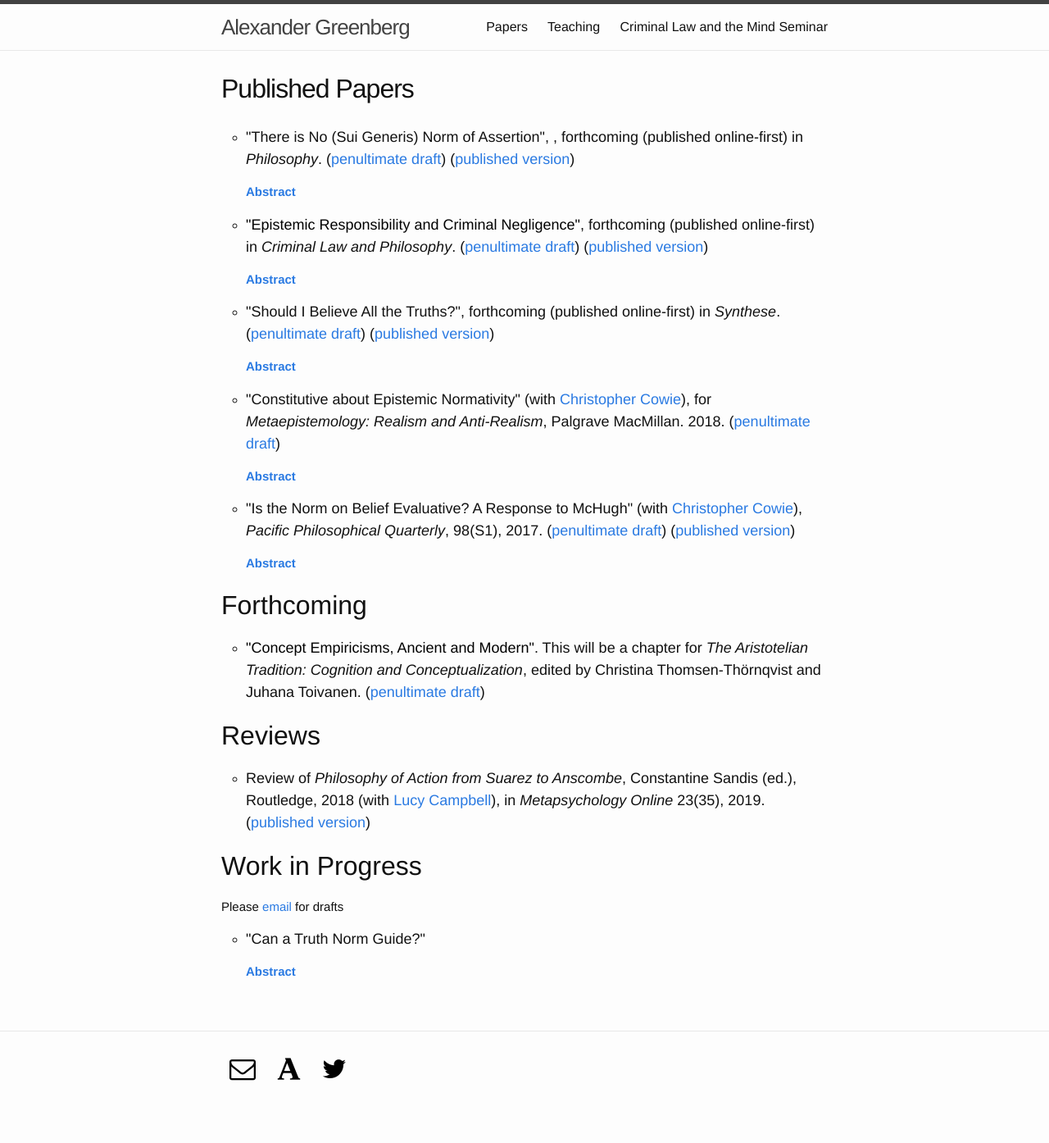
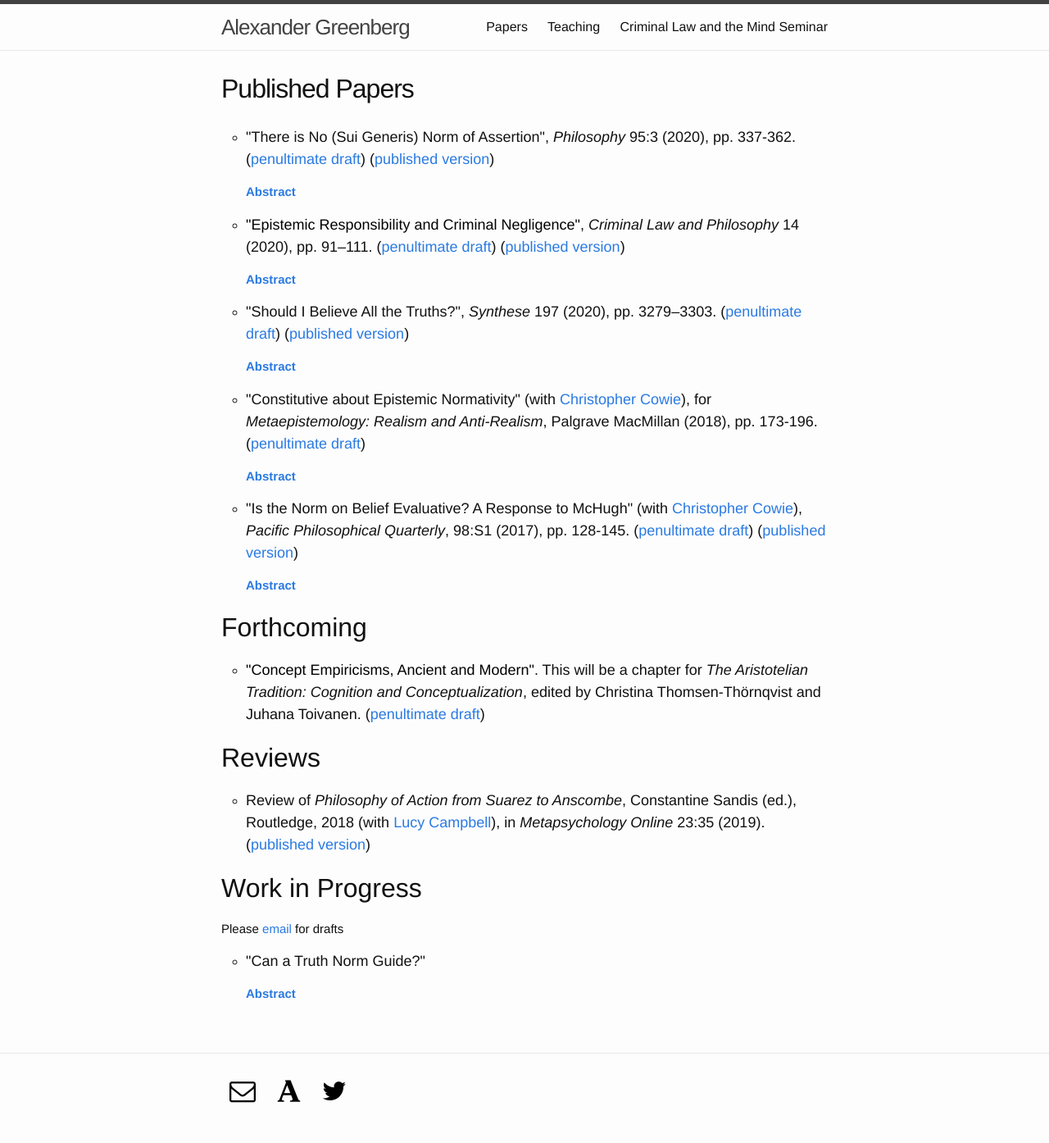
Before and after one commit to alexandergreenberg/alexandergreenberg.github.io, a Jekyll site: the page built from pages/01_Publications.html, in a window 1280 px wide. Shown: the whole page at 82% size. Built offline with Jekyll 4.4.1, drawn with Linux system fonts in a browser that asks for light colours; some web fonts are replaced; before the commit the page ends 1367 px from its top, so only the background shows below that.

Commit message:
Update 01_Publications.html

```diff
--- a/pages/01_Publications.html
+++ b/pages/01_Publications.html
@@ -19,27 +19,27 @@ return true;
 </script>
 <ul>
    <li>
-    <h4>"There is No (Sui Generis) Norm of Assertion", , forthcoming (published online-first) in <em>Philosophy</em>. (<a href="/pdfs/no-norm-of-assertion.pdf" target="_blank">penultimate draft</a>) (<a href="https://doi.org/10.1017/S0031819120000169" target="_blank">published version</a>)</h4>
+    <h4>"There is No (Sui Generis) Norm of Assertion", <em>Philosophy</em> 95:3 (2020), pp. 337-362. (<a href="/pdfs/no-norm-of-assertion.pdf" target="_blank">penultimate draft</a>) (<a href="https://doi.org/10.1017/S0031819120000169" target="_blank">published version</a>)</h4>
     <p><a href="javascript:;" onclick="return toggleMe('para7')" value="Toggle"><strong>Abstract</strong></a></p>
     <div id="para7" class="hidden"><p>There are norms on action and norms on assertion. That is, there are things we should and shouldn’t do, and things we should and shouldn’t say. How do these two kinds of norm relate? Are norms on assertion reducible to norms on action? Many philosophers think they are not. These philosophers claim there is a <em>sui generis</em> norm specific to assertion, a norm which is also often claimed to be constitutive of assertion. Both claims, I argue, should be rejected. The phenomenon claimed to support them – the intuitive wrongness of certain assertions – does not in fact support them. Because assertion is an action, the wrongness of assertions can be explained purely by norms on action. And the specifically epistemic wrongness an assertion norm is typically supposed to explain can be explained by an uncontroversial norm on action: one shouldn’t act on epistemically faulty beliefs. No additional <em>sui generis</em> norm on assertion is needed.</p></div>
   </li>
   <li>
-    <h4><a id="negligence" style="color: black; underline: none; text-decoration: none;">"Epistemic Responsibility and Criminal Negligence"</a>, forthcoming (published online-first) in <em>Criminal Law and Philosophy</em>. (<a href="/pdfs/epistemic-responsibility-and-criminal-negligence.pdf" target="_blank">penultimate draft</a>) (<a href="http://dx.doi.org/10.1007/s11572-019-09507-7" target="_blank">published version</a>)</h4>
+    <h4><a id="negligence" style="color: black; underline: none; text-decoration: none;">"Epistemic Responsibility and Criminal Negligence"</a>, <em>Criminal Law and Philosophy</em> 14 (2020), pp. 91–111. (<a href="/pdfs/epistemic-responsibility-and-criminal-negligence.pdf" target="_blank">penultimate draft</a>) (<a href="http://dx.doi.org/10.1007/s11572-019-09507-7" target="_blank">published version</a>)</h4>
     <p><a href="javascript:;" onclick="return toggleMe('para4')" value="Toggle"><strong>Abstract</strong></a></p>
     <div id="para4" class="hidden"><p>We seem to be responsible for our beliefs in a distinctively epistemic way. We often hold each other to account for the beliefs that we hold. We do this by criticising other believers as ‘gullible’ or ‘biased’, and trying to persuade others to revise their beliefs. But responsibility for belief looks hard to understand because we seem to lack control over our beliefs. This paper argues that we can make progress in our understanding of responsibility for belief by thinking about it in parallel with another kind of responsibility: legal responsibility for criminal negligence. Specifically, I argue that that a popular account of responsibility for belief, which grounds it in belief’s reasons-responsiveness, faces a problem analogous to one faced by H.L.A. Hart’s influential capacity-based account of culpability. This points towards a more promising account of responsibility of belief, though, if we draw on accounts of negligence which improve on Hart’s. Broadly speaking, the account of negligence which improves on Hart’s account grounds culpability in a (lack of) concern for others’ interests, whereas my account of epistemic responsibility grounds responsibility for belief in a (lack of) concern for the truth.</p></div>
   </li>
   <li>
-    <h4>"Should I Believe All the Truths?", forthcoming (published online-first) in <em>Synthese</em>. (<a href="/pdfs/should-i-believe-all-the-truths.pdf" target="_blank">penultimate draft</a>) (<a href="https://doi.org/10.1007/s11229-018-1882-9" target="_blank">published version</a>)</h4>
+    <h4>"Should I Believe All the Truths?", <em>Synthese</em> 197 (2020), pp. 3279–3303. (<a href="/pdfs/should-i-believe-all-the-truths.pdf" target="_blank">penultimate draft</a>) (<a href="https://doi.org/10.1007/s11229-018-1882-9" target="_blank">published version</a>)</h4>
     <p><a href="javascript:;" onclick="return toggleMe('para3')" value="Toggle"><strong>Abstract</strong></a></p>
     <div id="para3" class="hidden"><p>Should I believe something if and only if it’s true? Many philosophers have objected to this kind of truth norm, on the grounds that it’s not the case that one ought to believe all the truths. For example, some truths are too complex to believe; others are too trivial to be worth believing. Philosophers who defend truth norms often respond to this problem by reformulating truth norms in ways that do not entail that one ought to believe all the truths. Many of these attempts at reformulation, I’ll argue, have been missteps. A number of these different reformulations are incapable of carrying out a central role a truth norm is meant to play, that of explaining justification. The truth norm I’ll defend, however, avoids the implausible results of a prescription to believe all the truths, but doesn’t thereby fail to explain justification. This norm, introduced (but not defended) by Conor McHugh, states that <em>if</em> one has some doxastic attitude about p — i.e. if one believes, disbelieves, or suspends judgement about whether p — then one ought to believe that p if and only if p is true.</p></div>
   </li>
   <li>
-    <h4>"Constitutive about Epistemic Normativity" (with <a href="https://www.dur.ac.uk/philosophy/staff/?id=16315" target="_blank">Christopher Cowie</a>), for <em>Metaepistemology: Realism and Anti-Realism</em>, Palgrave MacMillan. 2018. (<a href="/pdfs/epistemic-constitutivism.pdf" target="_blank">penultimate draft</a>)</h4>
+    <h4>"Constitutive about Epistemic Normativity" (with <a href="https://www.dur.ac.uk/philosophy/staff/?id=16315" target="_blank">Christopher Cowie</a>), for <em>Metaepistemology: Realism and Anti-Realism</em>, Palgrave MacMillan (2018), pp. 173-196. (<a href="/pdfs/epistemic-constitutivism.pdf" target="_blank">penultimate draft</a>)</h4>
     <p><a href="javascript:;" onclick="return toggleMe('para2')" value="Toggle"><strong>Abstract</strong></a></p>
     <div id="para2" class="hidden"><p>Suppose that you possess strong, perhaps decisive, evidence for a proposition that you’re considering. It is natural to think that that you thereby possess a <em>reason</em> to believe that proposition. What explains this? Why is there such a connection between evidence for (or against) propositions and reasons for believing them? What, in other words, are the <em>grounds</em> of epistemic normativity? One answer to this question is <em>constitutivism about epistemic normativity</em>, the view that epistemic reasons are grounded in the nature of belief. This view promises to provide a happy middle-ground between extreme versions of metanormative <em>realism</em> about epistemic normativity and extreme versions of <em>anti-realism</em>. In this paper, we reject this view, principally by focusing on the arguments that have been given in defence of it. The claim that belief is constitutively normative has been alleged to explain a number of distinctive psychological features of belief. We argue that arguments of this kind fail for a common reason: they <em>either</em> rely on an implausible claim about following prescriptions, <em>or</em> they don’t best explain the psychological feature of belief in question.</p></div> <!-- The class hidden was adden to start with the abstracts hidden. -->
   </li>
   <li>
-    <h4>"Is the Norm on Belief Evaluative? A Response to McHugh" (with <a href="https://www.dur.ac.uk/philosophy/staff/?id=16315" target="_blank">Christopher Cowie</a>), <em>Pacific Philosophical Quarterly</em>, 98(S1), 2017. (<a href="/pdfs/is-the-norm-on-belief-evaluative.pdf" target="_blank">penultimate draft</a>) (<a href="http://onlinelibrary.wiley.com/doi/10.1111/papq.12158/abstract" target="_blank">published version</a>)</h4>
+    <h4>"Is the Norm on Belief Evaluative? A Response to McHugh" (with <a href="https://www.dur.ac.uk/philosophy/staff/?id=16315" target="_blank">Christopher Cowie</a>), <em>Pacific Philosophical Quarterly</em>, 98:S1 (2017), pp. 128-145. (<a href="/pdfs/is-the-norm-on-belief-evaluative.pdf" target="_blank">penultimate draft</a>) (<a href="http://onlinelibrary.wiley.com/doi/10.1111/papq.12158/abstract" target="_blank">published version</a>)</h4>
     <p><a href="javascript:;" onclick="return toggleMe('para1')" value="Toggle"><strong>Abstract</strong></a></p> <!-- the "javascript:;" in the href was changed from "#" to stop the page jumping back to the top when the abstracts were expanded.  -->
     <div id="para1" class="hidden"><p>We respond to Conor McHugh's claim that an evaluative account of the normative relation between belief and truth is preferable to a prescriptive account. We claim that his arguments fail to establish this. We then draw a more general sceptical conclusion: we take our arguments to put pressure on any attempt to show that an evaluative account will fare better than a prescriptive account.</p></div> <!-- The class hidden was adden to start with the abstracts hidden. -->
   </li>
@@ -55,7 +55,7 @@ return true;
 <h2>Reviews</h2>
 <ul>
   <li>
-    <h4>Review of <em>Philosophy of Action from Suarez to Anscombe</em>, Constantine Sandis (ed.), Routledge, 2018 (with <a href="https://lucycampbellphilosophy.weebly.com">Lucy Campbell</a>), in <em>Metapsychology Online</em> 23(35), 2019. (<a href="http://metapsychology.net/poc/view_doc.php?type=book&id=8321&cn=394" target="_blank">published version</a>)</h4>
+    <h4>Review of <em>Philosophy of Action from Suarez to Anscombe</em>, Constantine Sandis (ed.), Routledge, 2018 (with <a href="https://lucycampbellphilosophy.weebly.com">Lucy Campbell</a>), in <em>Metapsychology Online</em> 23:35 (2019). (<a href="http://metapsychology.net/poc/view_doc.php?type=book&id=8321&cn=394" target="_blank">published version</a>)</h4>
   </li>
 </ul>
 <h2>Work in Progress</h2>
```
